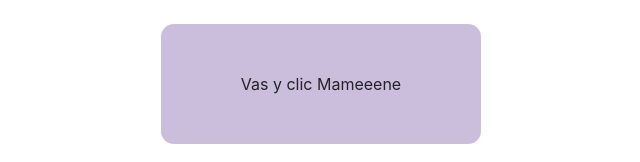
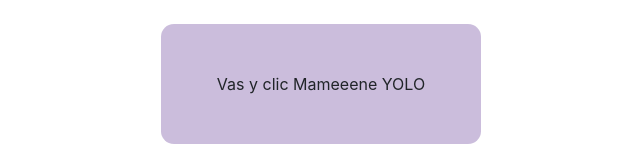
Before and after one commit to FroggEater/800tweb-18, a Nuxt app in the folder front/: page /perdu/1 in a window 1280 px wide. Shown: the top 162 px of the page, without its empty margins (319-959 px from the left). Built offline with nearby package versions, Linux system fonts and the light colour scheme.

Commit message:
fix: add missing prop data

```diff
--- a/front/components/perdu/card.vue
+++ b/front/components/perdu/card.vue
@@ -1,7 +1,7 @@
 <template>
   <div class="perdu d-flex flex-column align-items-center p-5">
     <span class="exemple__text" @click="$router.push('/')">
-      Vas y clic Mameeene
+      Vas y clic Mameeene {{ yolo }}
     </span>
   </div>
 </template>
@@ -11,7 +11,7 @@ import Vue from "vue";
 
 export default Vue.extend({
   props: {
-    yolo: {}
+    yolo: String
   }
 })
 </script>
--- a/front/pages/perdu/_id.vue
+++ b/front/pages/perdu/_id.vue
@@ -7,5 +7,11 @@
 <script>
 import Vue from "vue";
 
-export default Vue.extend({})
+export default Vue.extend({
+  data() {
+    return {
+      yolo: "YOLO"
+    }
+  }
+})
 </script>
```
